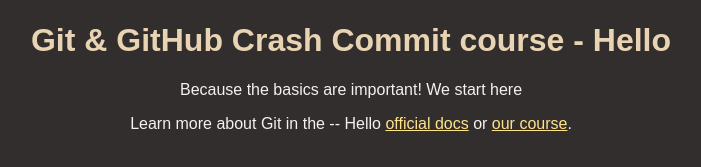
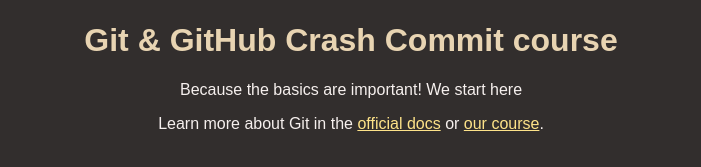
Before and after one commit to MuretiMartin/GHcourse, a plain HTML site: page index.html in a window 1280 px wide. Shown: the part 147-314 px from the top of the page, without its empty margins (289-990 px from the left). Drawn offline with Linux system fonts and the light colour scheme.

Commit message:
reverting the changes
Reverting the changes

Co-Authored-By: Mmureti911 <136059680+mmureti911@users.noreply.github.com>

```diff
--- a/index.html
+++ b/index.html
@@ -4,18 +4,18 @@
     <meta charset="UTF-8" />
     <meta http-equiv="X-UA-Compatible" content="IE=edge" />
     <meta name="viewport" content="width=device-width, initial-scale=1.0" />
-    <title>Git & GitHub Crash Course Hello</title>
+    <title>Git & GitHub Crash Course</title>
     <link rel="stylesheet" href="styles.css" />
   </head>
   <body>
     <header>
       <img id="logo" src="logo.png" alt="A logo that contains the word 'Git'" />
-      <h1>Git & GitHub Crash Commit course - Hello </h1>
+      <h1>Git & GitHub Crash Commit course </h1>
     </header>
     <main>
       <p>Because the basics are important! We start here</p>
       <p>
-        Learn more about Git in the -- Hello
+        Learn more about Git in the
         <a href="https://git-scm.com/book/en/v2">official docs</a> or
         <a href="https://acad.link/git">our course</a>.
       </p>
```
